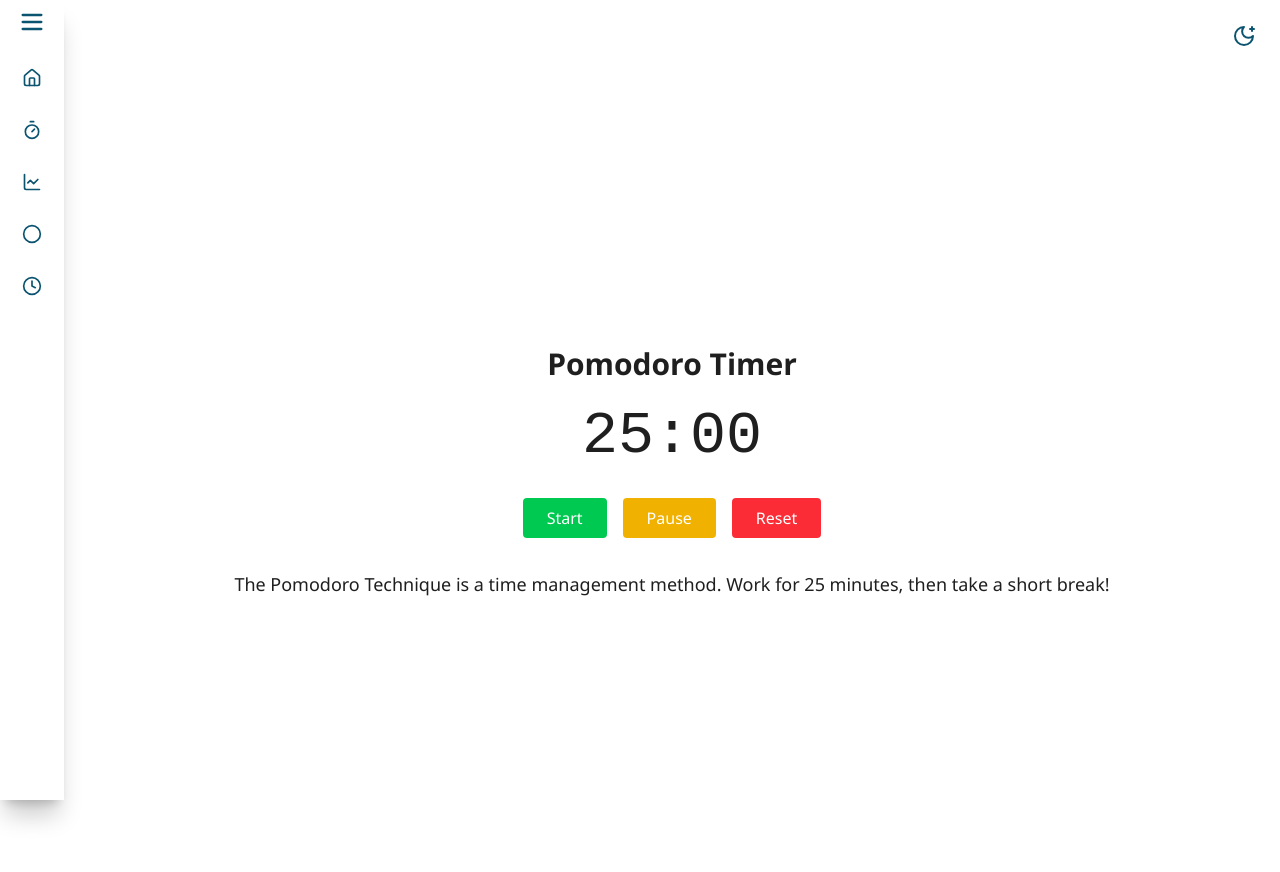
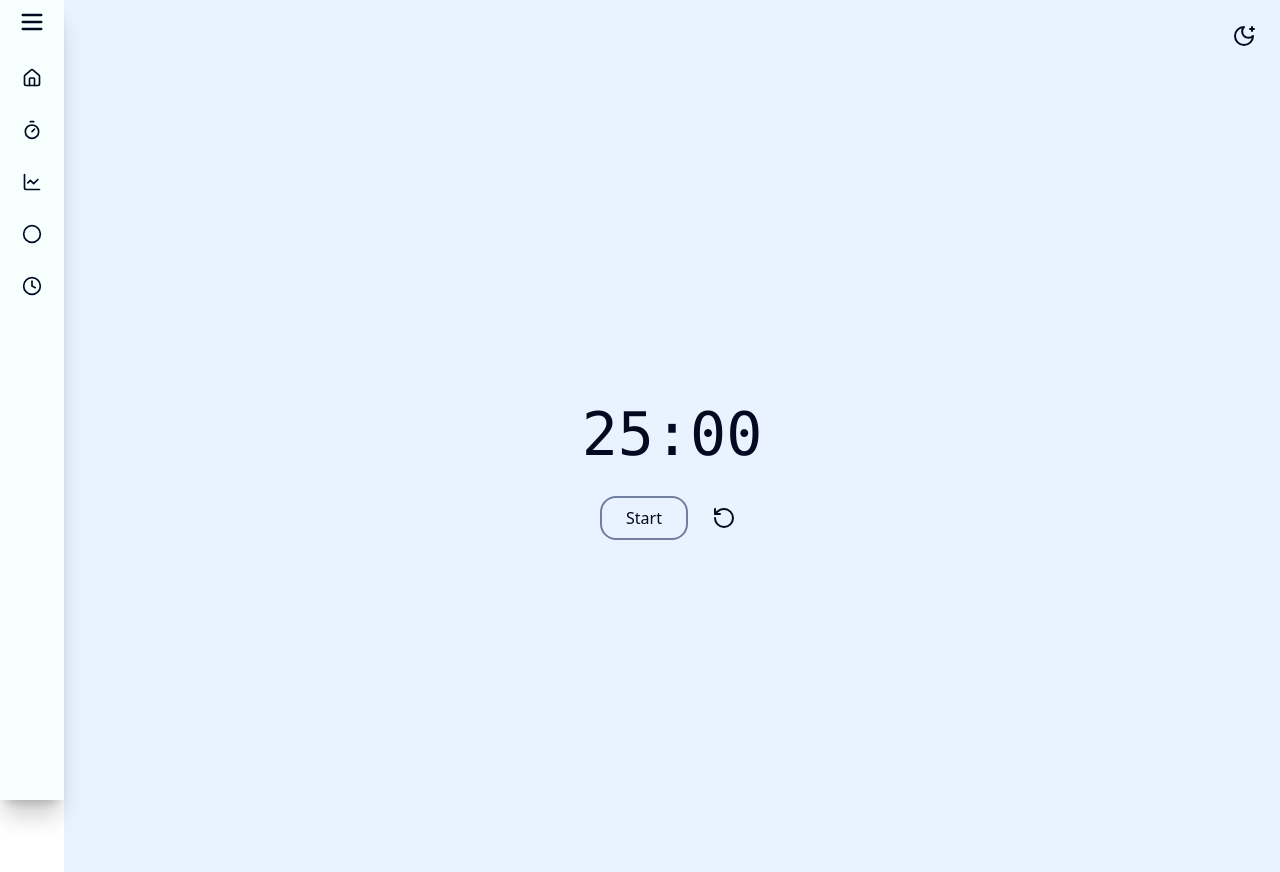
Before and after one commit to JGrineau/visual-timers, a Next.js app: page /pomodoro in a window 1280 px wide. Built offline with nearby package versions, Linux system fonts and the light colour scheme.

Commit message:
Pomodoro added and design update

```diff
--- a/src/app/clientLayout.tsx
+++ b/src/app/clientLayout.tsx
@@ -25,7 +25,7 @@ export default function ClientLayout({
         className="fixed top-4 left-4 z-10 lg:hidden p-2"
         aria-label="Open menu"
       >
-        <Menu size={28} className="text-[var(--text-color)]" />
+        <Menu size={28} className="text-text" />
       </button>
 
       <MobileMenu open={menuOpen} setOpen={setMenuOpen} />
@@ -33,7 +33,7 @@ export default function ClientLayout({
       {/* Sidebar */}
       <div className="hidden lg:block">
         <div
-          className={`fixed top-0 left-0 h-screen transition-all duration-300 z-20 border-primary border-solid ${
+          className={`fixed top-0 left-0 h-screen transition-all duration-300 z-20 border-primary ${
             isCollapsed ? "w-16" : "w-64"
           }`}
         >
--- a/src/app/globals.css
+++ b/src/app/globals.css
@@ -1,33 +1,41 @@
 @import "tailwindcss";
 
 @theme {
-  --color-background: var(--background);
-  --color-foreground: var(--foreground);
-  --color-primary: var(--primary); /* Deep blue/teal (logo primary) */
-  --color-accent: var(--accent); /* Bright teal (highlight/accent) */
-  --color-gradient: var(--gradient);
+  --color-background-dark: var(--bg-dark);
+  --color-background-light: var(--bg-light);
+  --color-background: var(--bg);
   --color-text: var(--text);
+  --color-text-muted: var(--text-muted);
+  --color-highlight: var(--highlight);
+  --color-border: var(--border);
+  --color-border-muted: var(--border-muted);
+  --color-primary: var(--primary);
+  --color-secondary: var(--secondary);
+  --color-danger: var(--danger);
+  --color-warning: var(--warning);
+  --color-success: var(--success);
+  --color-info: var(--info);
 }
 
 /* ========== Root Theme Variables ========== */
-:root {
+/* :root {
   --background: #ffffff;
   --foreground: #1f1f1f;
 
-  --primary: #0b5470; /* Deep blue/teal (logo primary) */
-  --accent: #00acc1; /* Bright teal (highlight/accent) */
+  --primary: #0b5470;
+  --accent: #00acc1;
   --gradient: linear-gradient(to bottom, #f5fafa, #0b5470);
   --text: #0b5470;
 
   --font-family: "Segoe UI", Arial, sans-serif;
 
-  /* Optional custom font vars for Tailwind extension */
+
   --font-sans: var(--font-family);
   --font-mono: monospace;
-}
+} */
 
 /* ========== Dark Mode Variables ========== */
-html.dark {
+/* html.dark {
   --background: #1f1e1e;
   --foreground: #ededed;
 
@@ -35,12 +43,49 @@ html.dark {
   --accent: #00acc1;
   --gradient: linear-gradient(to bottom, #131313, #0b5470);
   --text: #ededed;
-}
+} */
 
 /* ========== Global Body Styles ========== */
-body {
+/* This CSS code block is styling the global body element of a webpage. Here's what each line is doing: */
+/* body {
   background-color: var(--background);
   color: var(--foreground);
   font-family: var(--font-family);
   transition: background-color 0.3s, color 0.3s;
+} */
+
+:root {
+  /* oklch */
+  --bg-dark: oklch(0.92 0.025 264);
+  --bg: oklch(0.96 0.025 264);
+  --bg-light: oklch(1 0.025 264);
+  --text: oklch(0.15 0.05 264);
+  --text-muted: oklch(0.4 0.05 264);
+  --highlight: oklch(1 0.05 264);
+  --border: oklch(0.6 0.05 264);
+  --border-muted: oklch(0.7 0.05 264);
+  --primary: oklch(0.4 0.1 264);
+  --secondary: oklch(0.4 0.1 84);
+  --danger: oklch(0.5 0.05 30);
+  --warning: oklch(0.5 0.05 100);
+  --success: oklch(0.5 0.05 160);
+  --info: oklch(0.5 0.05 260);
 }
+
+/* oklch */
+html.dark {
+  --bg-dark: oklch(0.1 0.025 264);
+  --bg: oklch(0.15 0.025 264);
+  --bg-light: oklch(0.2 0.025 264);
+  --text: oklch(0.96 0.05 264);
+  --text-muted: oklch(0.76 0.05 264);
+  --highlight: oklch(0.5 0.05 264);
+  --border: oklch(0.4 0.05 264);
+  --border-muted: oklch(0.3 0.05 264);
+  --primary: oklch(0.76 0.1 264);
+  --secondary: oklch(0.76 0.1 84);
+  --danger: oklch(0.7 0.05 30);
+  --warning: oklch(0.7 0.05 100);
+  --success: oklch(0.7 0.05 160);
+  --info: oklch(0.7 0.05 260);
+}
--- a/src/app/linear/page.tsx
+++ b/src/app/linear/page.tsx
@@ -121,7 +121,7 @@ export default function Linear() {
               y1="20"
               x2="0"
               y2="20"
-              stroke="var(--accent)"
+              stroke="var(--primary)"
               strokeWidth="20"
               strokeLinecap="round"
             />
--- a/src/app/pomodoro/page.tsx
+++ b/src/app/pomodoro/page.tsx
@@ -1,5 +1,7 @@
 "use client";
-import { useState, useRef } from "react";
+import { useState, useRef, useEffect } from "react";
+import { RotateCcw } from "lucide-react";
+import "../../app/globals.css";
 
 const DEFAULT_TIME = 25 * 60; // 25 minutes in seconds
 
@@ -8,70 +10,87 @@ export default function Pomodoro() {
   const [isRunning, setIsRunning] = useState(false);
   const intervalRef = useRef<NodeJS.Timeout | null>(null);
 
+  // Helper to set the timer to a specific duration (in seconds)
+  function setTimeLeft(duration: number) {
+    setSecondsLeft(duration);
+  }
+
+  const minutes = Math.floor(secondsLeft / 60);
+  const seconds = secondsLeft % 60;
+
+  // Start/stop interval when isRunning changes
+  useEffect(() => {
+    if (isRunning) {
+      intervalRef.current = setInterval(() => {
+        setSecondsLeft((prev) => {
+          if (prev <= 1) {
+            clearInterval(intervalRef.current!);
+            setIsRunning(false);
+            return 0;
+          }
+          return prev - 1;
+        });
+      }, 1000);
+    } else if (intervalRef.current) {
+      clearInterval(intervalRef.current);
+    }
+    // Cleanup on unmount
+    return () => {
+      if (intervalRef.current) clearInterval(intervalRef.current);
+    };
+  }, [isRunning]);
+
   // Format seconds as MM:SS
   const formatTime = (secs: number) =>
     `${String(Math.floor(secs / 60)).padStart(2, "0")}:${String(
       secs % 60
     ).padStart(2, "0")}`;
 
-  // Start timer
-  const startTimer = () => {
-    if (isRunning) return;
-    setIsRunning(true);
-    intervalRef.current = setInterval(() => {
-      setSecondsLeft((prev) => {
-        if (prev <= 1) {
-          clearInterval(intervalRef.current!);
-          setIsRunning(false);
-          return 0;
-        }
-        return prev - 1;
-      });
-    }, 1000);
+  const handleStart = () => {
+    if (!isRunning && secondsLeft > 0) {
+      setIsRunning(true);
+    }
   };
 
-  // Pause timer
-  const pauseTimer = () => {
+  const handleStop = () => {
     setIsRunning(false);
-    if (intervalRef.current) clearInterval(intervalRef.current);
+    clearInterval(intervalRef.current!);
   };
 
-  // Reset timer
-  const resetTimer = () => {
-    pauseTimer();
-    setSecondsLeft(DEFAULT_TIME);
+  const handleReset = () => {
+    setIsRunning(false);
+    clearInterval(intervalRef.current!);
+    setTimeLeft(DEFAULT_TIME);
   };
 
   return (
-    <div className="flex flex-col items-center justify-center min-h-screen bg-[var(--background)] text-[var(--text-color)]">
-      <h1 className="text-3xl font-bold mb-6">Pomodoro Timer</h1>
+    <div className="flex flex-col items-center justify-center min-h-screen bg-background text-text">
       <div className="text-6xl font-mono mb-8">{formatTime(secondsLeft)}</div>
       <div className="flex gap-4">
         <button
-          onClick={startTimer}
-          disabled={isRunning}
-          className="px-6 py-2 bg-green-500 text-white rounded hover:bg-green-600 transition"
+          onClick={isRunning ? handleStop : handleStart}
+          className={`px-6 py-2 ${
+            isRunning
+              ? "border-2 rounded-2xl border-border text-text bg-transparent hover:bg-background-dark hover:text-text-muted hover:cursor-pointer"
+              : "border-2 rounded-2xl border-border text-text bg-transparent hover:bg-background-dark hover:text-text-muted hover:cursor-pointer"
+          } text-black rounded`}
+          disabled={secondsLeft === 0}
         >
-          Start
+          {isRunning ? "Pause" : "Start"}
         </button>
+
+        {/* Reset Icon Button */}
         <button
-          onClick={pauseTimer}
-          disabled={!isRunning}
-          className="px-6 py-2 bg-yellow-500 text-white rounded hover:bg-yellow-600 transition"
+          onClick={handleReset}
+          className="p-2 hover:cursor-pointer text-text rounded-full transition-transform duration-200 hover:scale-110"
+          title="Reset Timer"
         >
-          Pause
-        </button>
-        <button
-          onClick={resetTimer}
-          className="px-6 py-2 bg-red-500 text-white rounded hover:bg-red-600 transition"
-        >
-          Reset
+          <RotateCcw className="w-6 h-6" />
         </button>
       </div>
-      <p className="mt-8 text-center text-lg">
-        The Pomodoro Technique is a time management method. Work for 25 minutes,
-        then take a short break!
-      </p>
     </div>
   );
 }
+function setTimeLeft(duration: any) {
+  throw new Error("Function not implemented.");
+}
--- a/src/components/dark-mode/Page.tsx
+++ b/src/components/dark-mode/Page.tsx
@@ -37,7 +37,7 @@ export default function Page() {
       <button
         onClick={toggleDark}
         aria-label="Toggle dark mode"
-        className="justify-end p-2 text-text transition-colors duration-300 cursor-pointer hover:scale-110"
+        className="justify-end p-2 text-text transition-colors duration-300 cursor-pointer hover:scale-110 "
       >
         {isDark ? <Sun /> : <MoonStar />}
       </button>
--- a/src/components/duration-selection/Page.tsx
+++ b/src/components/duration-selection/Page.tsx
@@ -35,7 +35,7 @@ export default function Page({ value, onChange }: DurationSelectorProps) {
   };
 
   return (
-    <div className="bg-white bg-opacity-90 text-black p-4 rounded-lg shadow-lg backdrop-blur-sm">
+    <div className="bg-background text-text p-4 rounded-lg shadow-lg backdrop-blur-sm border border-border">
       <label className="block text-sm font-semibold mb-2">Timer Duration</label>
       <div className="flex gap-4 items-center">
         <div className="flex flex-col">
@@ -43,7 +43,7 @@ export default function Page({ value, onChange }: DurationSelectorProps) {
             Minutes
           </label>
           <input
-            className="w-24 sm:w-40 border border-gray-300 rounded-md px-2 py-1 focus:outline-none focus:ring-2 focus:ring-blue-500"
+            className="w-24 sm:w-40 border border-border rounded-md px-2 py-1 focus:outline-none "
             id="minutes"
             type="number"
             min={0}
@@ -59,7 +59,7 @@ export default function Page({ value, onChange }: DurationSelectorProps) {
             Seconds
           </label>
           <input
-            className="w-24 sm:w-40 border border-gray-300 rounded-md px-2 py-1 focus:outline-none focus:ring-2 focus:ring-blue-500"
+            className="w-24 sm:w-40 border border-border rounded-md px-2 py-1 focus:outline-none focus:ring-2 focus:ring-blue-500"
             id="seconds"
             type="number"
             min={0}
--- a/src/components/full-screen/Page.tsx
+++ b/src/components/full-screen/Page.tsx
@@ -40,7 +40,7 @@ export default function FullscreenTimer({
       <div
         ref={timerRef}
         className={`relative flex justify-center items-center ${
-          isFullscreen ? "w-screen h-screen bg-white" : ""
+          isFullscreen ? "w-screen h-screen bg-background" : ""
         } ${className ?? ""}`}
       >
         {children}
@@ -49,7 +49,7 @@ export default function FullscreenTimer({
       {!isFullscreen && (
         <button
           onClick={toggleFullscreen}
-          className="absolute bottom-10 right-10 p-4 bg-white text-accent rounded-full shadow-xl/30 hover:bg-gray-100 hover:scale-110 hover:cursor-pointer hidden md:flex"
+          className="absolute bottom-10 right-10 p-4 bg-background text-text rounded-full shadow-xl/30 hover:bg-gray-100 hover:scale-110 hover:cursor-pointer hidden md:flex"
           aria-label="Enter Fullscreen"
         >
           <Maximize size={24} />
@@ -59,7 +59,7 @@ export default function FullscreenTimer({
       {isFullscreen && (
         <button
           onClick={toggleFullscreen}
-          className="absolute top-4 right-4 px-4 py-2 bg-white text-white rounded flex items-center justify-center"
+          className="absolute top-4 right-4 px-4 py-2 bg-background text-text rounded flex items-center justify-center"
           aria-label="Exit Fullscreen"
         >
           <Minimize size={24} />
--- a/src/components/side-bar/Page.tsx
+++ b/src/components/side-bar/Page.tsx
@@ -25,12 +25,12 @@ export default function Page({ isCollapsed, setIsCollapsed }: Props) {
   return (
     <div className="flex min-h-screen fixed shadow-xl/20 ">
       <aside
-        className={`hidden lg:flex h-screen bg-background text-text border-primary border-solid flex-col p-2 transition-all duration-300
+        className={`hidden lg:flex h-screen bg-background-light text-text border-border flex-col p-2 transition-all duration-300
         ${isCollapsed ? "w-16" : "w-64"}`}
       >
         {/* Collapse Button */}
         <button
-          className={`mb-6 text-text hover:text-accent flex ${navItemAlignment} space-x-2 cursor-pointer`}
+          className={`mb-6 text-text hover:text-primary flex ${navItemAlignment} space-x-2 cursor-pointer`}
           onClick={() => setIsCollapsed(!isCollapsed)}
         >
           {isCollapsed ? (
@@ -38,7 +38,7 @@ export default function Page({ isCollapsed, setIsCollapsed }: Props) {
           ) : (
             <>
               <CircleChevronLeft size={28} />
-              <span className="text-sm font-semibold cursor-pointer">
+              <span className="text-sm font-semibold cursor-pointer ">
                 Visual Types
               </span>
             </>
@@ -49,7 +49,7 @@ export default function Page({ isCollapsed, setIsCollapsed }: Props) {
         <nav className="flex flex-col gap-4">
           <Link
             href="/"
-            className={`flex items-center ${navItemAlignment} space-x-2 hover:bg-accent p-2 rounded transition`}
+            className={`flex items-center ${navItemAlignment} space-x-2 hover:bg-background-dark p-2 rounded transition`}
           >
             <HomeIcon size={20} />
             {!isCollapsed && <span>Home</span>}
@@ -58,35 +58,30 @@ export default function Page({ isCollapsed, setIsCollapsed }: Props) {
           <div className="relative">
             <Link
               href="/pomodoro"
-              className={`flex items-center ${navItemAlignment} space-x-2 hover:bg-accent p-2 rounded transition`}
+              className={`flex items-center ${navItemAlignment} space-x-2 hover:bg-background-dark p-2 rounded transition`}
             >
               <Timer size={20} />
               {!isCollapsed && <span>Pomodoro</span>}
             </Link>
-            {!isCollapsed && (
-              <span className="absolute -top-2 left-20 bg-yellow-400 text-text text-xs font-semibold px-2 py-0.5 rounded">
-                Coming Soon
-              </span>
-            )}
           </div>
 
           <Link
             href="/linear"
-            className={`flex items-center ${navItemAlignment} space-x-2 hover:bg-accent p-2 rounded transition`}
+            className={`flex items-center ${navItemAlignment} space-x-2 hover:bg-background-dark p-2 rounded transition`}
           >
             <LineChart size={20} />
             {!isCollapsed && <span>Linear</span>}
           </Link>
           <Link
             href="/radial"
-            className={`flex items-center ${navItemAlignment} space-x-2 hover:bg-accent p-2 rounded transition`}
+            className={`flex items-center ${navItemAlignment} space-x-2 hover:bg-background-dark p-2 rounded transition`}
           >
             <Circle size={20} />
             {!isCollapsed && <span>Radial</span>}
           </Link>
           <Link
             href="/custom"
-            className={`flex flex-col ${navItemAlignment} hover:bg-gray-700 p-2 rounded transition`}
+            className={`flex flex-col ${navItemAlignment} hover:bg-background-dark p-2 rounded transition`}
           >
             <div className={`flex items-center ${navItemAlignment} space-x-2`}>
               <Clock size={20} />
--- a/src/components/size-selection/Page.tsx
+++ b/src/components/size-selection/Page.tsx
@@ -8,13 +8,13 @@ export default function Page({ size, onChange }: SizeSelectorProps) {
   return (
     <div>
       {/* <div className="bg-white bg-opacity-90 text-black p-5 rounded-lg shadow-lg backdrop-blur-sm hidden md:block"> */}
-      <label className="block text-sm font-semibold mb-2 cursor-pointer">
+      <label className="block text-sm font-semibold mb-2 cursor-pointer text-text">
         Timer Size
       </label>
       <select
         value={size}
         onChange={(e) => onChange(Number(e.target.value))}
-        className="w-full px-4 py-2 rounded-md border border-gray-300 focus:outline-none focus:ring-2 focus:ring-blue-500 cursor-pointer"
+        className="w-full px-4 py-2 rounded-md bg-background border border-border focus:outline-none focus:ring-2 focus:ring-primary cursor-pointer"
       >
         <option value={400}>Small</option>
         <option value={500}>Medium</option>
```
Also changed, not shown: src/app/page.tsx (+5 -5 lines), src/app/radial/page.tsx (+6 -6 lines), src/components/settings-panel/Page.tsx (+5 -5 lines).
